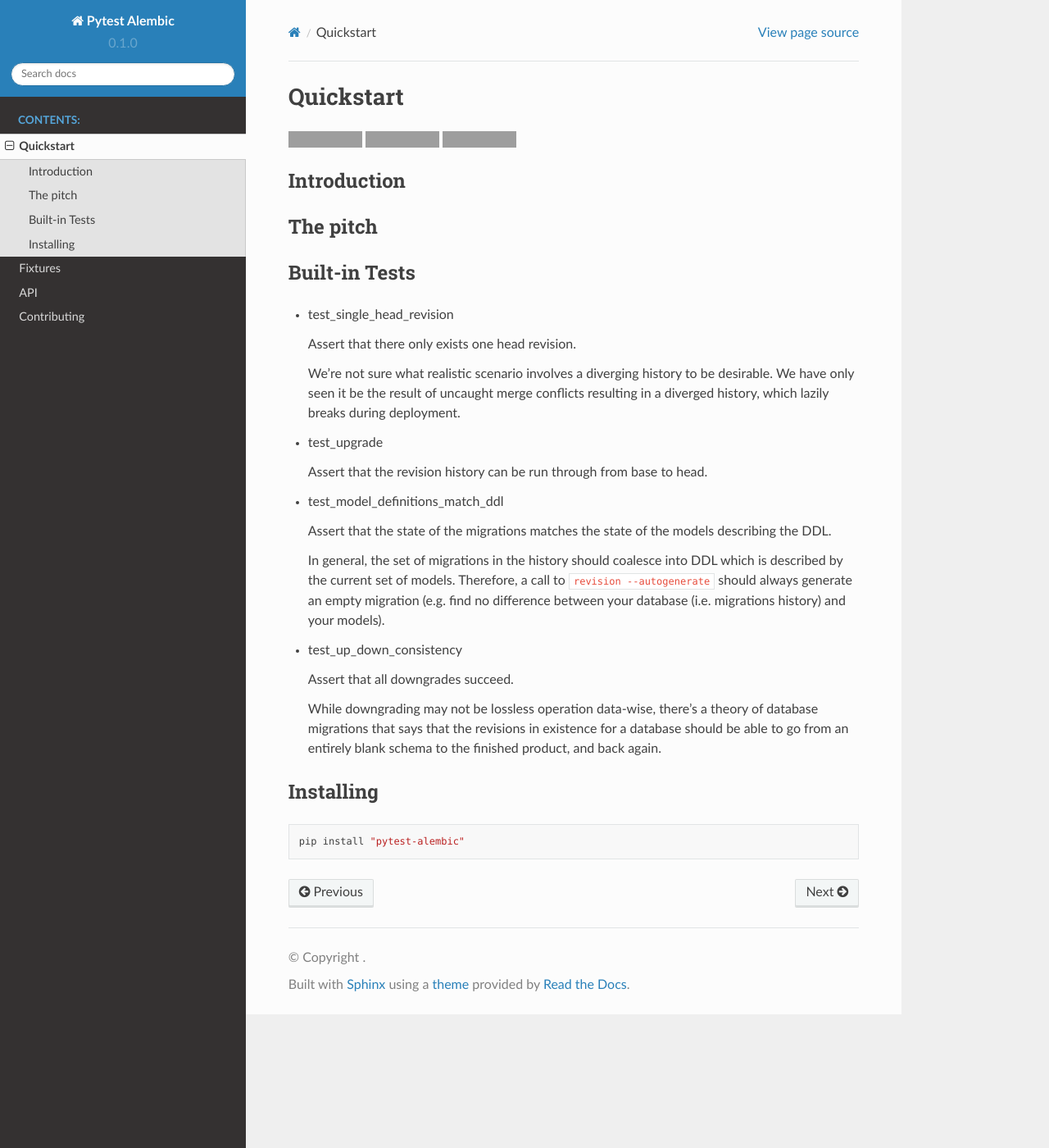
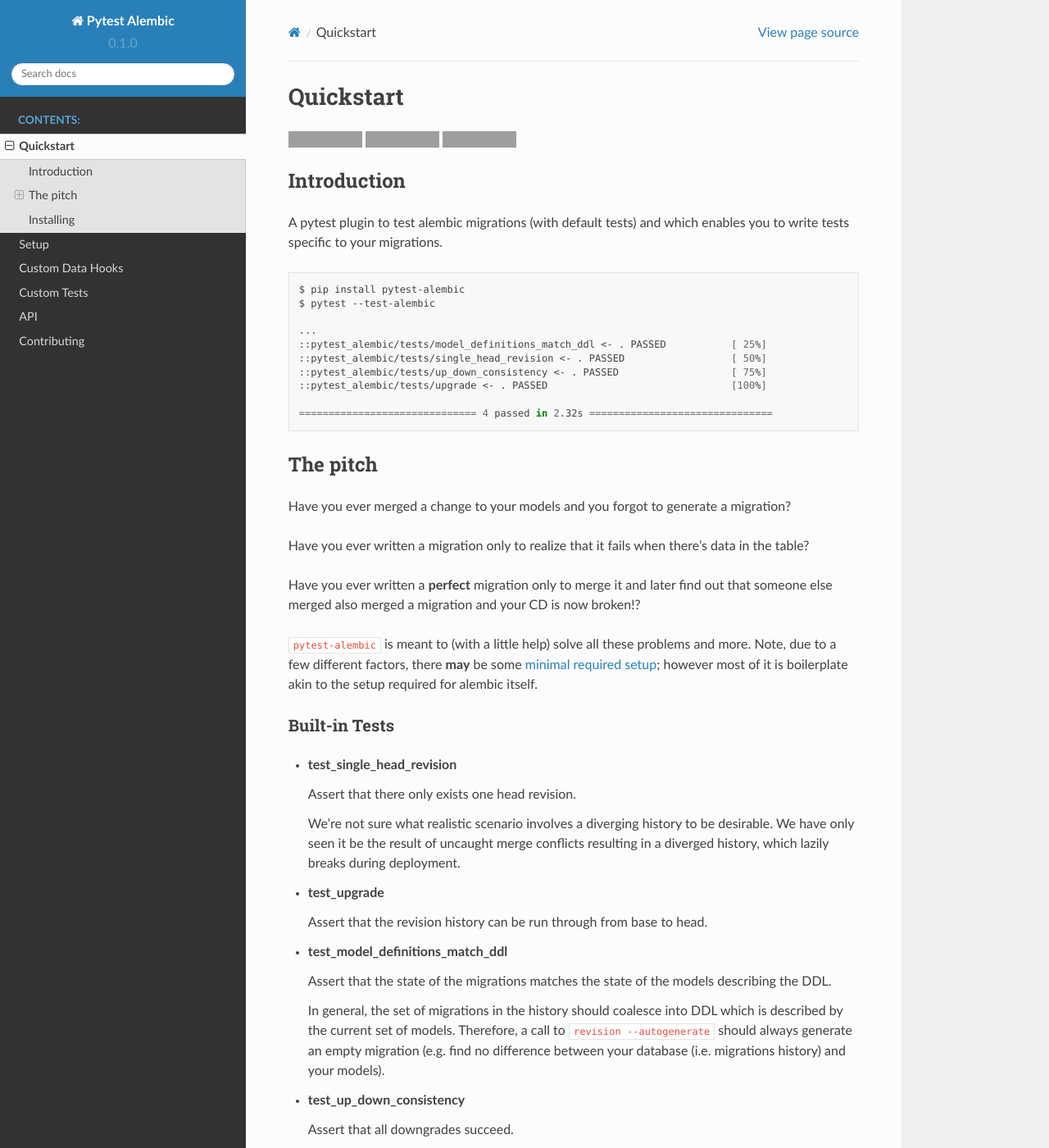
Before and after one commit to schireson/pytest-alembic, a Sphinx documentation site: the page built from docs/source/quickstart.rst, in a window 1280 px wide and 1400 px high. Shown: the whole window at 82% size. Built offline with Sphinx 7.4.7 and the Read the Docs theme 2.0.0, drawn with Linux system fonts in a browser that asks for light colours; some of the changed text lies outside the part shown; grey boxes are pictures that could not be loaded.

Commit message:
Add docs.

````diff
--- a/README.md
+++ b/README.md
@@ -3,13 +3,39 @@
 
 ## Introduction
 
+A pytest plugin to test alembic migrations (with default tests) and which enables
+you to write tests specific to your migrations.
+
+```bash
+$ pip install pytest-alembic
+$ pytest --test-alembic
+
+...
+::pytest_alembic/tests/model_definitions_match_ddl <- . PASSED           [ 25%]
+::pytest_alembic/tests/single_head_revision <- . PASSED                  [ 50%]
+::pytest_alembic/tests/up_down_consistency <- . PASSED                   [ 75%]
+::pytest_alembic/tests/upgrade <- . PASSED                               [100%]
+
+============================== 4 passed in 2.32s ===============================
+```
+
 
 ## The pitch
 
+Have you ever merged a change to your models and you forgot to generate a migration?
 
-## Built-in Tests
+Have you ever written a migration only to realize that it fails when there's data in the table?
 
-* test_single_head_revision
+Have you ever written a **perfect** migration only to merge it and later find out that someone
+else merged also merged a migration and your CD is now broken!?
+
+`pytest-alembic` is meant to (with a little help) solve all these problems and more. Note, due to
+a few different factors, there **may** be some [minimal required setup](http://pytest-alembic.readthedocs.io/en/latest/setup.html);
+however most of it is boilerplate akin to the setup required for alembic itself.
+
+### Built-in Tests
+
+* **test_single_head_revision**
 
   Assert that there only exists one head revision.
 
@@ -17,11 +43,13 @@
   have only seen it be the result of uncaught merge conflicts resulting in a diverged history,
   which lazily breaks during deployment.
 
-* test_upgrade
+
+* **test_upgrade**
 
   Assert that the revision history can be run through from base to head.
 
-* test_model_definitions_match_ddl
+
+* **test_model_definitions_match_ddl**
 
   Assert that the state of the migrations matches the state of the models describing the DDL.
 
@@ -30,7 +58,8 @@
   generate an empty migration (e.g. find no difference between your database (i.e. migrations
   history) and your models).
 
-* test_up_down_consistency
+
+* **test_up_down_consistency**
 
   Assert that all downgrades succeed.
 
@@ -38,6 +67,35 @@
   migrations that says that the revisions in existence for a database should be able to go
   from an entirely blank schema to the finished product, and back again.
 
+
+### Custom Tests
+
+For more information, see the docs for [custom tests](http://pytest-alembic.readthedocs.io/en/latest/custom_tests.html)
+(example below) or [custom static data](http://pytest-alembic.readthedocs.io/en/latest/custom_data.html)
+(to be inserted automatically before a given revision).
+
+Sometimes when writing a particularly knarly data migration, it helps to be able to practice a
+little timely TDD, since there's always the potential you'll trash your actual production data.
+
+With `pytest-alembic`, you can write tests directly, in the same way that you would normally,
+through the use of the `alembic_runner` fixture.
+
+```python
+def test_knarly_migration_xyz123(alembic_engine, alembic_runner):
+    # Migrate up to, but not including this new migration
+    alembic_runner.migrate_up_before('xyz123')
+
+    # Perform some very specific data setup, because this migration is sooooo complex.
+    # ...
+    alembic_engine.execute(table.insert(id=1, name='foo'))
+
+    alembic_runner.migrate_up_one()
+```
+
+`alembic_runner` has a number of methods designed to make it convenient to change the state of
+your database up, down, and all around.
+
+
 ## Installing
 
 ```bash
--- a/docs/requirements.txt
+++ b/docs/requirements.txt
@@ -2,4 +2,5 @@
 sphinx
 sphinx_rtd_theme
 sphinx_autodoc_typehints
+sphinx-autobuild
 .
--- /dev/null
+++ b/docs/source/custom_data.rst
@@ -0,0 +1,2 @@
+Custom data
+===========
--- /dev/null
+++ b/docs/source/custom_tests.rst
@@ -0,0 +1,2 @@
+Custom Tests
+============
--- a/docs/source/fixtures.rst
+++ /dev/null
@@ -1,4 +0,0 @@
-Fixtures
-========
-
-TODO
--- a/docs/source/index.rst
+++ b/docs/source/index.rst
@@ -6,7 +6,9 @@
    :caption: Contents:
 
    Quickstart <quickstart>
-   Fixtures <fixtures>
+   Setup <setup>
+   Custom Data Hooks <custom_data>
+   Custom Tests <custom_tests>
    API <api>
    Contributing <contributing>
 
````
Also changed, not shown: docs/source/api.rst (+12 -0 lines), docs/source/setup.rst (added, +97 -0 lines), 2 other files.
